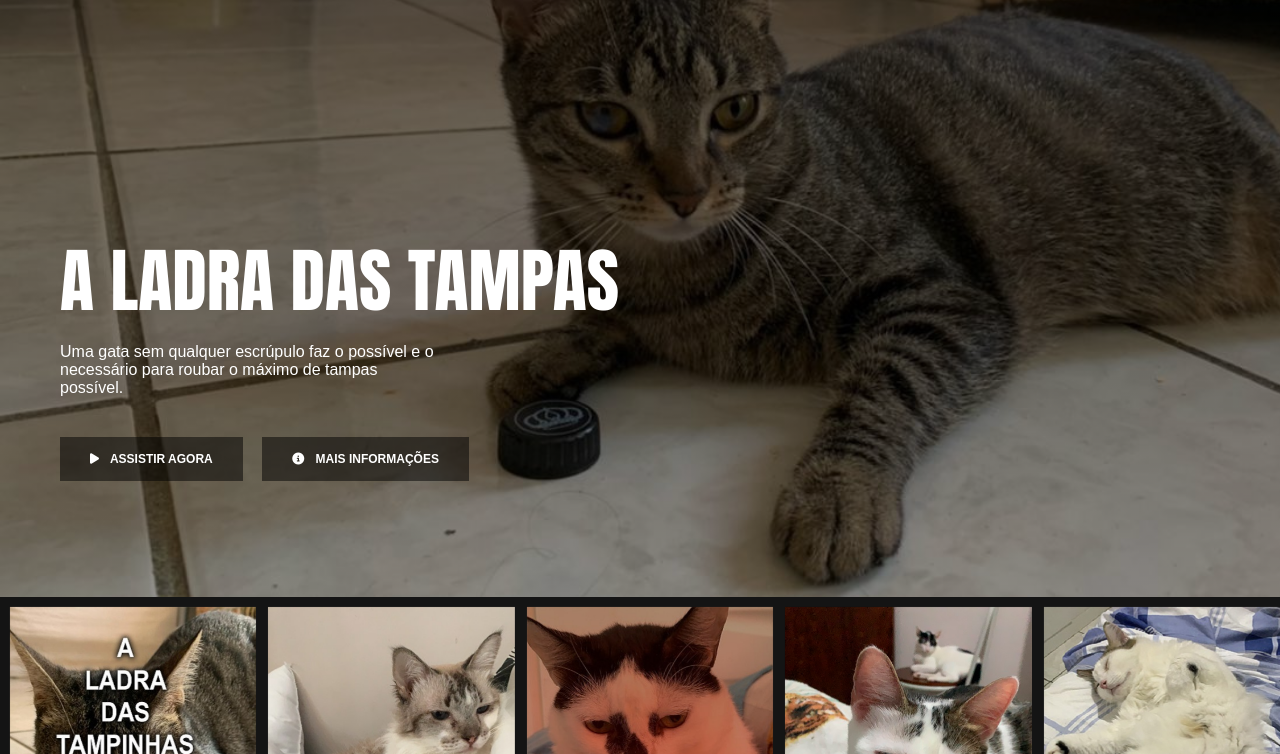
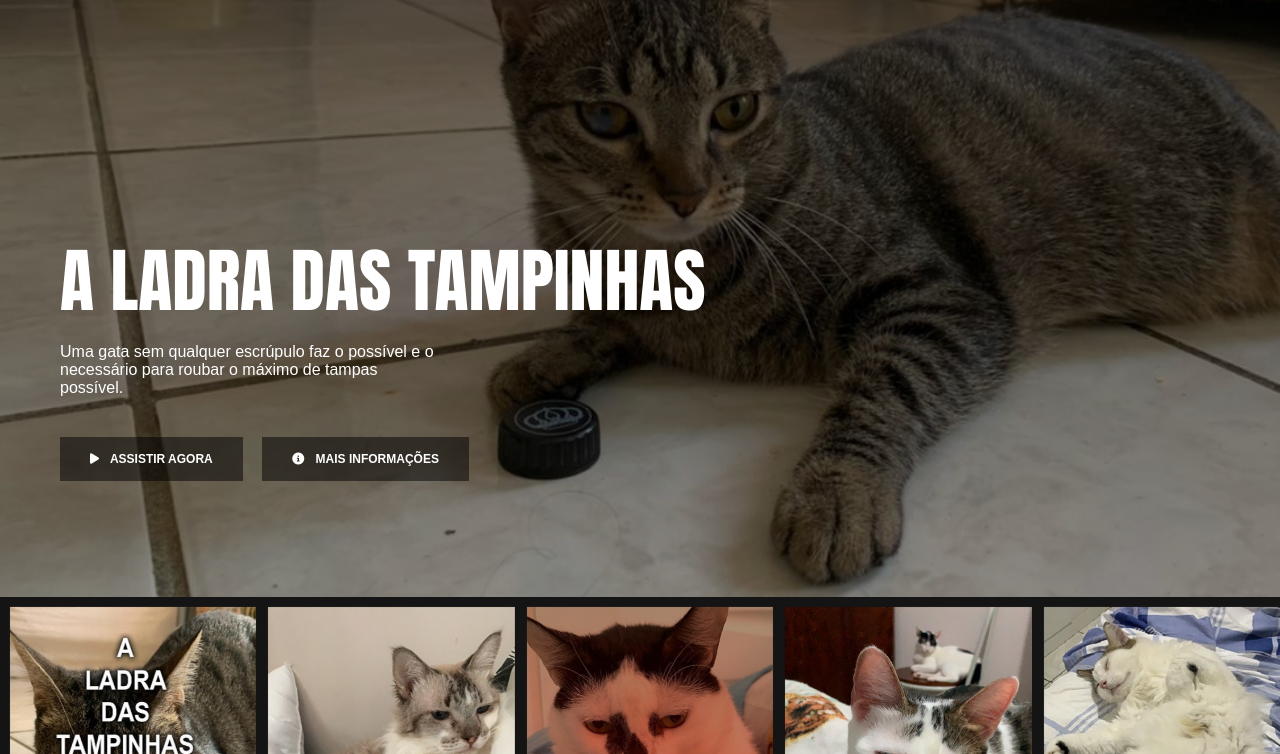
Before and after one commit to jaogmribeiro/netflix-clone, a plain HTML site: page index.html in a window 1280 px wide. Shown: the part 46-800 px from the top of the page. Drawn offline with Linux system fonts and the light colour scheme.

Commit message:
Corrigindo título para TAMPINHAS

```diff
--- a/index.html
+++ b/index.html
@@ -35,7 +35,7 @@
     <main>
         <div class="filme-principal">
             <div class="container">
-                <h3 class="titulo">A LADRA DAS TAMPAS</h3>
+                <h3 class="titulo">A LADRA DAS TAMPINHAS</h3>
                 <p class="descricao">Uma gata sem qualquer escrúpulo faz o possível e o necessário para roubar o máximo de tampas possível.</p>
 
 
```
